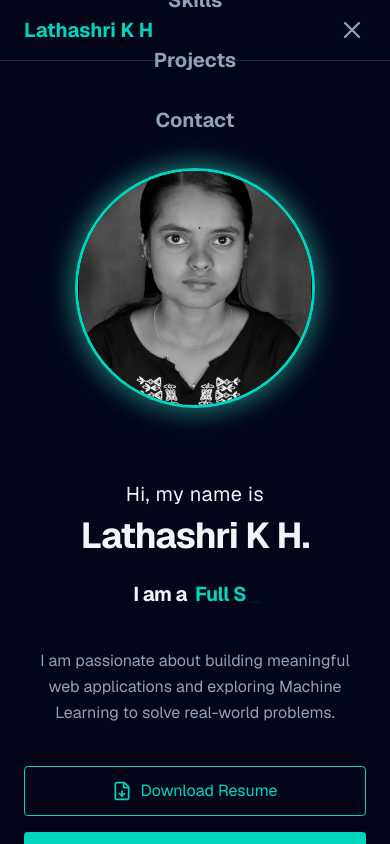
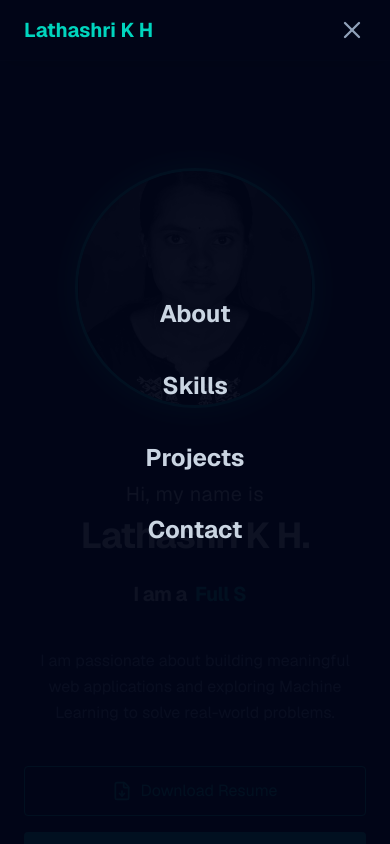
Before and after one commit to lathashri07/My_Portofolio, a Next.js app: page / in a window 390 px wide. Both pictures are taken after a click on the button 352 px from the left and 30 px from the top of the page. Shown: the top 844 px of the page. Built offline with nearby package versions, Linux system fonts and the light colour scheme.

Commit message:
fix : fixed Mobile Menu Dropdown section

```diff
--- a/app/page.tsx
+++ b/app/page.tsx
@@ -43,11 +43,11 @@ export default function Portfolio() {
 
           {/* Mobile Menu Dropdown */}
           {isMenuOpen && (
-            <div className="fixed inset-0 bg-slate-950 flex flex-col items-center justify-center space-y-8 text-xl font-bold text-slate-400 md:hidden z-40">
-              <a href="#about" onClick={closeMenu} className="hover:text-teal-400 transition">About</a>
-              <a href="#skills" onClick={closeMenu} className="hover:text-teal-400 transition">Skills</a>
-              <a href="#projects" onClick={closeMenu} className="hover:text-teal-400 transition">Projects</a>
-              <a href="#contact" onClick={closeMenu} className="hover:text-teal-400 transition">Contact</a>
+            <div className="fixed inset-0 bg-slate-950/95 backdrop-blur-md flex flex-col items-center justify-center space-y-10 text-2xl font-bold text-slate-300 md:hidden z-40 h-screen w-screen">
+              <a href="#about" onClick={closeMenu} className="hover:text-teal-400 transition duration-300 transform hover:scale-110">About</a>
+              <a href="#skills" onClick={closeMenu} className="hover:text-teal-400 transition duration-300 transform hover:scale-110">Skills</a>
+              <a href="#projects" onClick={closeMenu} className="hover:text-teal-400 transition duration-300 transform hover:scale-110">Projects</a>
+              <a href="#contact" onClick={closeMenu} className="hover:text-teal-400 transition duration-300 transform hover:scale-110">Contact</a>
             </div>
           )}
         </div>
```
